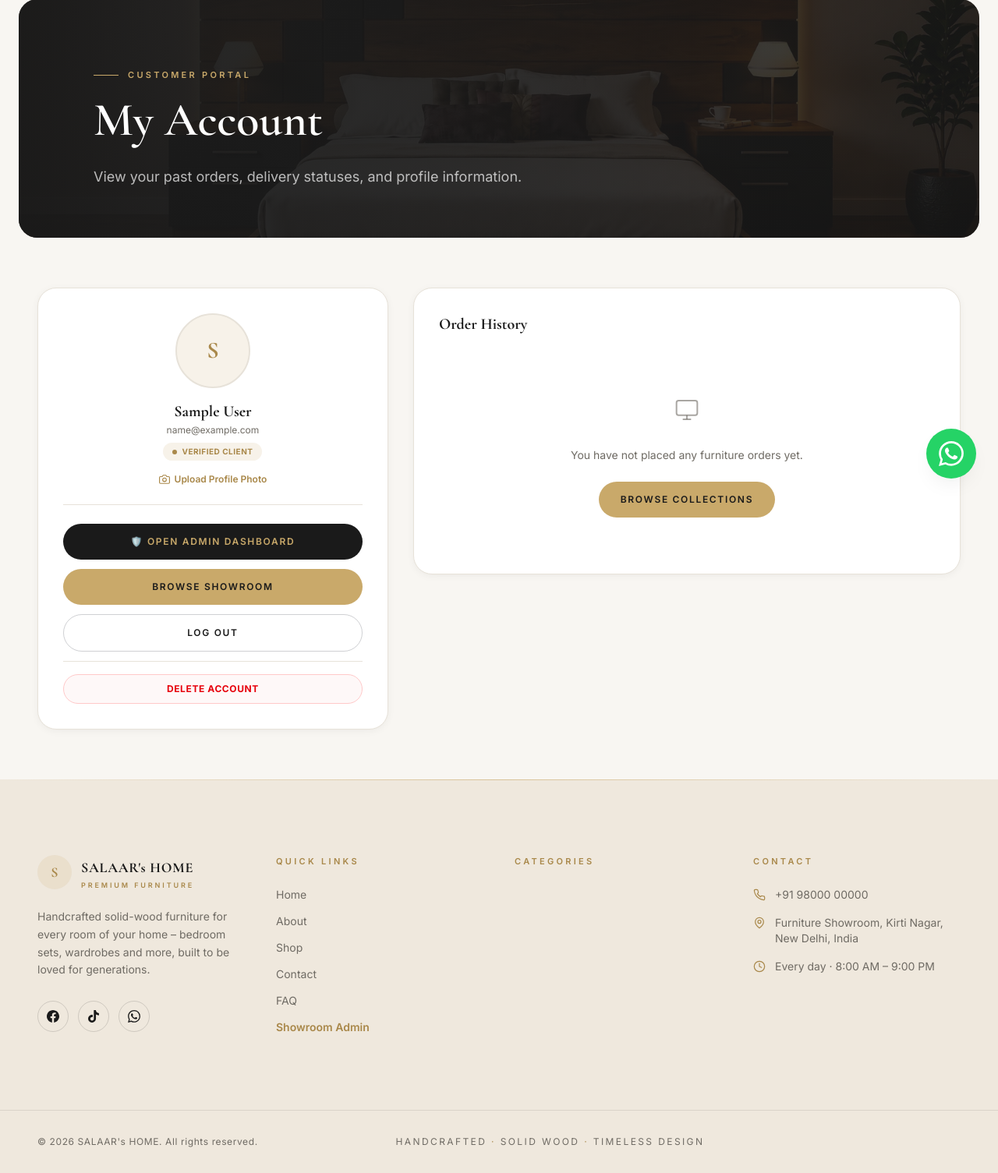
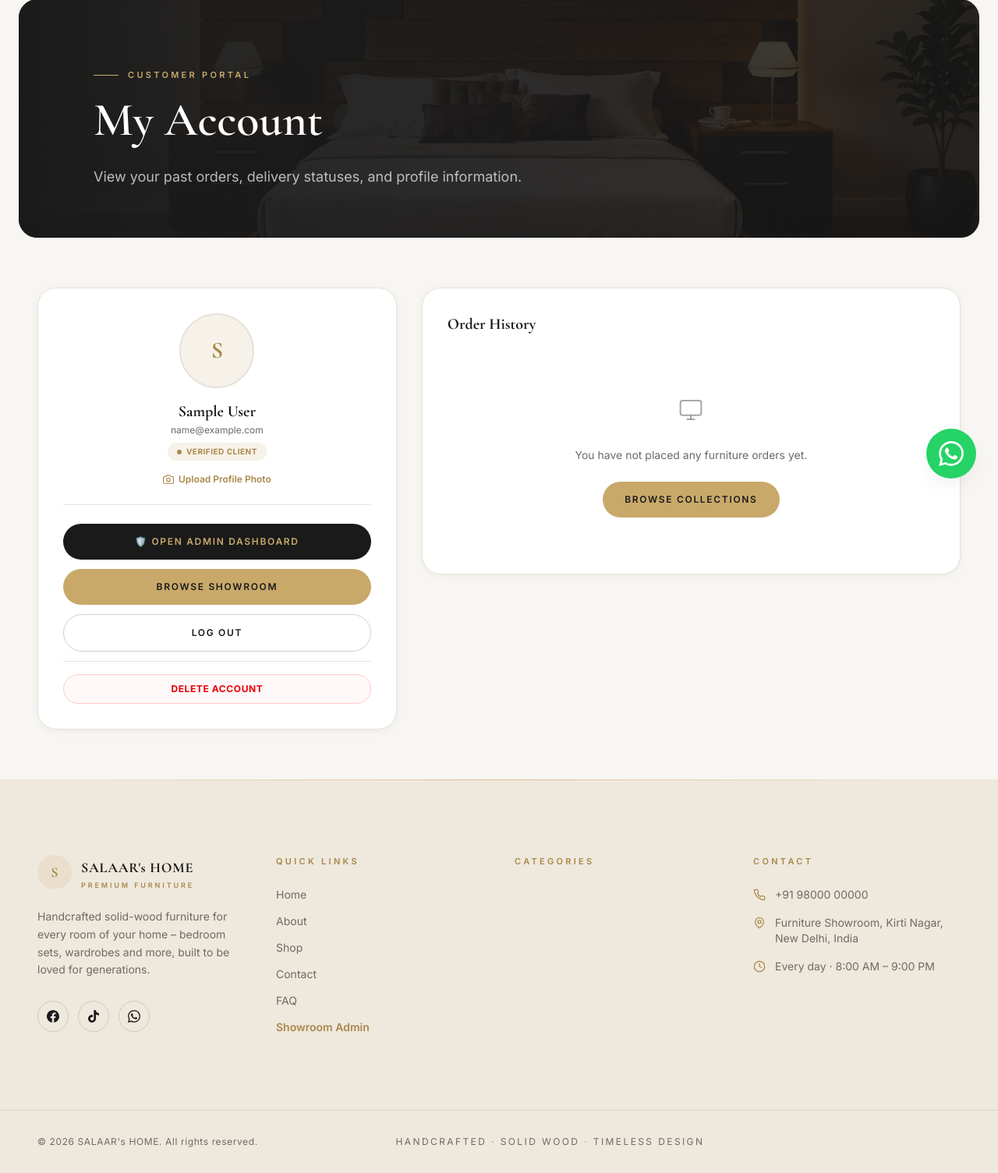
Before and after one commit to rishabhtcodes/SALAARs-HOME-FURNITURE, a Django app: page /account/ in a window 1280 px wide. Shown: the part 158-1663 px from the top of the page at 78% size. Run offline with Django 5.2, Linux system fonts and the light colour scheme; the visitor is signed in with stand-in values (Sample User, id 1); data comes from the database, SQL or seed files in the repository; data that the repository does not hold is empty; style sheets or scripts are compiled from the project's sources; parts of the project's set-up code (start-up, migrations or seed data) failed here and were passed over; some libraries are stand-ins or nearby versions.

Commit message:
fix: redirect /admin/ to /showroom-admin/ and enforce 40%/60% account grid at 640px+ breakpoint

```diff
--- a/config/urls.py
+++ b/config/urls.py
@@ -2,9 +2,12 @@ from django.contrib import admin
 from django.urls import path, include
 from django.conf import settings
 from django.conf.urls.static import static
+from django.shortcuts import redirect
 
 urlpatterns = [
-    path('admin/', admin.site.urls),
+    # Custom showroom admin panel directly at /admin/ and /showroom-admin/
+    path('admin/', lambda request: redirect('/showroom-admin/', permanent=False)),
+    path('django-backend/', admin.site.urls),
     path('', include('store.urls')),
 ]
 
--- a/templates/pages/account.html
+++ b/templates/pages/account.html
@@ -5,22 +5,33 @@
 
 {% block extra_head %}
 <style>
-  @media (min-width: 992px) {
+  @media (min-width: 640px) {
+    .account-layout-grid {
+      display: grid !important;
+      grid-template-columns: 4fr 6fr !important;
+      gap: 2rem !important;
+      align-items: start !important;
+    }
+    .account-left-col {
+      width: 100% !important;
+      max-width: 100% !important;
+      min-width: 0 !important;
+    }
+    .account-right-col {
+      width: 100% !important;
+      max-width: 100% !important;
+      min-width: 0 !important;
+    }
+  }
+  @media (max-width: 639px) {
     .account-layout-grid {
       display: flex !important;
-      flex-direction: row !important;
-      align-items: flex-start !important;
-      gap: 2rem !important;
+      flex-direction: column !important;
+      gap: 1.5rem !important;
     }
-    .account-left-col {
-      width: 38% !important;
-      max-width: 38% !important;
-      flex: 0 0 38% !important;
-    }
+    .account-left-col,
     .account-right-col {
-      width: 62% !important;
-      max-width: 62% !important;
-      flex: 1 1 62% !important;
+      width: 100% !important;
     }
   }
 </style>
@@ -31,10 +42,43 @@
 
 <section class="bg-cream py-10 sm:py-16">
   <div class="mx-auto w-full max-w-[1400px] px-4 sm:px-6 lg:px-8 xl:px-12">
-    <!-- 40% Left (Profile/Actions) & 60% Right (Order History) Desktop Flex/Grid -->
-    <div class="account-layout-grid flex flex-col gap-8 w-full">
+    <!-- Immediate Inline Style block to guarantee 40% Left / 60% Right grid across all caches & screens >= 640px -->
+    <style>
+      @media (min-width: 640px) {
+        .account-layout-grid {
+          display: grid !important;
+          grid-template-columns: 4fr 6fr !important;
+          gap: 2rem !important;
+          align-items: start !important;
+        }
+        .account-left-col {
+          width: 100% !important;
+          max-width: 100% !important;
+          min-width: 0 !important;
+        }
+        .account-right-col {
+          width: 100% !important;
+          max-width: 100% !important;
+          min-width: 0 !important;
+        }
+      }
+      @media (max-width: 639px) {
+        .account-layout-grid {
+          display: flex !important;
+          flex-direction: column !important;
+          gap: 1.5rem !important;
+        }
+        .account-left-col,
+        .account-right-col {
+          width: 100% !important;
+        }
+      }
+    </style>
+
+    <!-- 40% Left (Profile/Actions) & 60% Right (Order History) Grid Container -->
+    <div class="account-layout-grid w-full">
       <!-- Left Column (40% width) -->
-      <div class="account-left-col w-full">
+      <div class="account-left-col">
         <div class="rounded-3xl border border-line bg-white p-7 sm:p-8 shadow-soft">
           <!-- Avatar + Info -->
           <div class="flex flex-col items-center text-center border-b border-line pb-6">
@@ -98,7 +142,7 @@
       </div>
 
       <!-- Right Column (60% width) -->
-      <div class="account-right-col w-full min-w-0">
+      <div class="account-right-col">
         <div class="rounded-3xl border border-line bg-white p-7 sm:p-8 shadow-soft">
           <h3 class="font-display text-xl font-bold text-ink mb-6">Order History</h3>
           {% if orders %}
```
